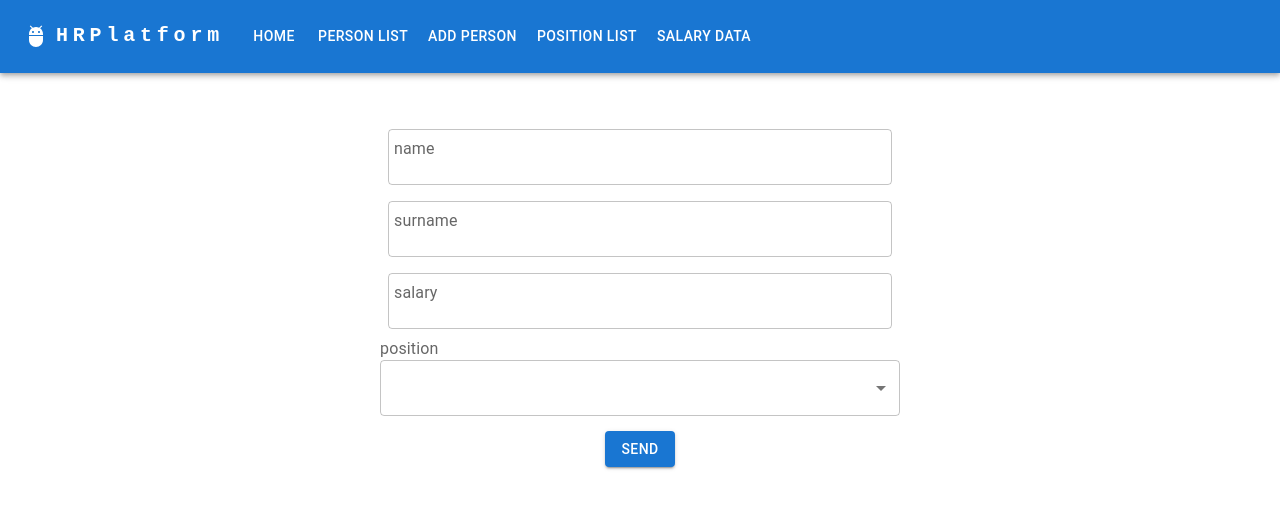
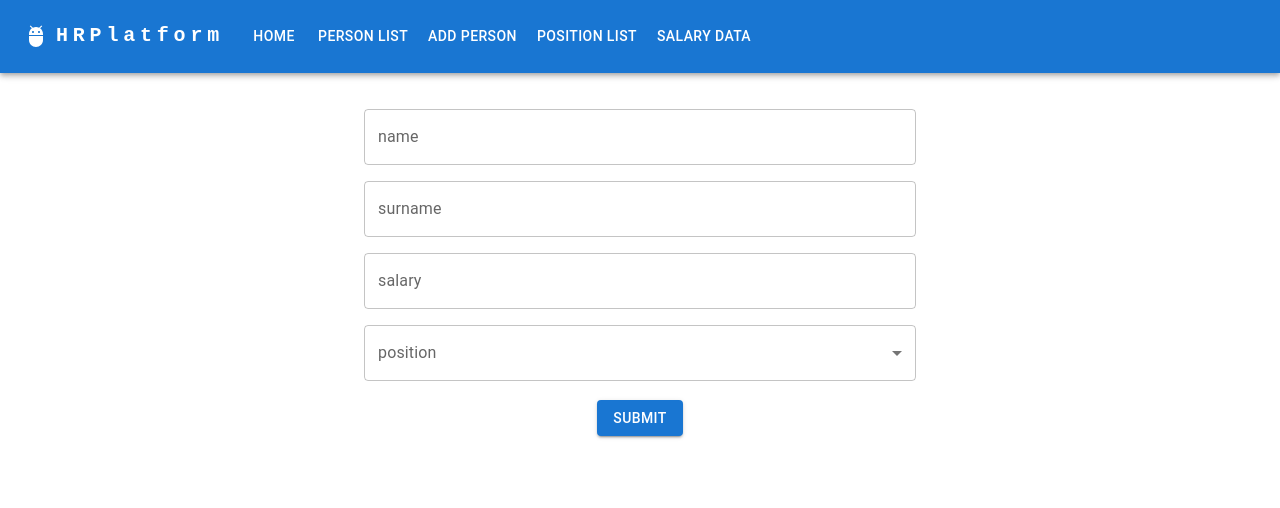
Before and after one commit to chimny/HRPlatformFrontEnd, a React (Create React App) app: page /addPerson in a window 1280 px wide. Shown: the top 508 px of the page. Built offline with nearby package versions, Linux system fonts and the light colour scheme.

Commit message:
migration add person route done

```diff
--- a/src/App.tsx
+++ b/src/App.tsx
@@ -9,12 +9,11 @@ import { Home } from './components/Home/Home';
 
 import { PositionList } from './components/Position/PositionList';
 import { SalaryData } from './components/Salary/SalaryData';
-import {AddNewPersonForm} from "./components/Form/AddNewPersonForm";
 import {Navigation} from "./components/Navigation/Navigation";
 import {PersonList} from "./components/PersonList/PersonList";
-import {UpdatePersonForm} from "./components/Form/UpdatePersonForm";
 
 import {Formik} from "./components/Formik/Formik";
+import {AddPerson} from "./components/AddPerson/AddPerson";
 
 
 
@@ -27,11 +26,10 @@ function App() {
       <BrowserRouter>
           <Navigation/>
           <Routes>
-              {/*@todo test route below*/}
-              <Route path='/' element={<Formik/>}/>
+              <Route path='/' element={<Home/>}/>
               <Route path='/personList' element={<PersonList/>}/>
               <Route path='/personList/chosenPerson/:personID' element={<Formik/>}/>
-              <Route path='/addPerson' element={<AddNewPersonForm/>}/>
+              <Route path='/addPerson' element={<AddPerson/>}/>
               <Route path='/position-list' element={<PositionList/>}/>
               <Route path='/salary-data' element={<SalaryData/>}/>
           </Routes>
--- /dev/null
+++ b/src/components/AddPerson/AddPerson.tsx
@@ -0,0 +1,6 @@
+import {Formik} from "../Formik/Formik";
+
+
+export const AddPerson = () => {
+  return <Formik/>
+}
--- a/src/components/Formik/Formik.tsx
+++ b/src/components/Formik/Formik.tsx
@@ -1,11 +1,14 @@
-import React from 'react';
+import React, {useState} from 'react';
 import {useFormik, Field, FormikProvider} from 'formik';
 import * as yup from 'yup';
-import {TextField, Button, FormControl, Select, InputLabel, MenuItem} from '@mui/material';
-import {FormikSelect, FormikSelectItem} from './FormikSelect';
+import {TextField, Button, Alert, Container} from '@mui/material';
+import {FormikSelect} from './FormikSelect';
 
 import './FormikField.css'
 import {positionObj} from "../../data/positionList";
+import Snackbar from "@mui/material/Snackbar";
+import {SeverityStatus} from "../Form/interface/severityStatusInterface";
+import {Spinner} from "../Spinner/Spinner";
 
 
 interface FormValues {
@@ -14,9 +17,6 @@ interface FormValues {
     position: string,
     salary: number | ""
 }
-
-
-
 
 
 const validationSchema = yup.object({
@@ -42,6 +42,25 @@ const validationSchema = yup.object({
 
 export const Formik = () => {
 
+    const [open, setOpen] = useState<boolean>(false);
+    const [severityStatus, setSeverityStatus] = useState<SeverityStatus>({
+        status: 'success',
+        message: ''
+    });
+    const [loading, setLoading] = useState<boolean>(false);
+
+
+    const handleClick = () => {
+        setOpen(true);
+    };
+
+    const handleClose = (event?: React.SyntheticEvent | Event, reason?: string) => {
+        if (reason === 'clickaway') {
+            return;
+        }
+        setOpen(false);
+    };
+
 
     const initialValues: FormValues = {
         name: '',
@@ -51,20 +70,61 @@ export const Formik = () => {
     }
 
 
-
     const formik = useFormik({
         initialValues,
         validationSchema: validationSchema,
-        onSubmit: (values) => {
-            alert(JSON.stringify(values, null, 2));
+        onSubmit: async (values) => {
+
+
+            setLoading(true);
+
+
+            try {
+                const res = await fetch(`http://localhost:3001/addPerson`, {
+                    method: 'POST',
+                    headers: {
+                        'Content-Type': 'application/json',
+                    },
+                    body: JSON.stringify(values),
+                });
+
+
+                setSeverityStatus({status: 'success', message: 'data has been sent'})
+                formik.resetForm();
+
+
+            } catch (e) {
+                setSeverityStatus({
+                    status: 'error',
+                    message: `unexpected error occurred ${e}`
+                })
+            } finally {
+
+                console.log('done')
+                handleClick();
+                setLoading(false);
+
+            }
+
+
         },
     });
 
+
+    if (loading) {
         return (
-        <div className={'wrapper'}>
+            <Spinner/>
+        )
+    }
+
+
+    return (
+        <Container
+            maxWidth="sm" sx={{padding: '20px'}}
+        >
             <FormikProvider value={formik}>
                 <form onSubmit={formik.handleSubmit}>
-                <div className='FormikField'> <TextField
+                    <div className='FormikField'><TextField
                         className='FormikField'
                         autoComplete='off'
                         fullWidth
@@ -76,7 +136,6 @@ export const Formik = () => {
                         error={formik.touched.name && Boolean(formik.errors.name)}
                         helperText={formik.touched.name && formik.errors.name}
                     /></div>
-
 
 
                     <div className='FormikField'>
@@ -107,16 +166,25 @@ export const Formik = () => {
                             helperText={formik.touched.salary && formik.errors.salary}
                         /></div>
 
-                <FormikSelect name={'position'} label={'position'} items={positionObj} error={Boolean(formik.touched.position && Boolean(formik.errors.position))}  />
+                    <FormikSelect name={'position'} label={'position'} items={positionObj}
+                                  error={Boolean(formik.touched.position && Boolean(formik.errors.position))}/>
 
 
-
-                <div className='StyledButton'><Button color="primary" variant="contained"   type="submit">
+                    <div className='StyledButton'><Button color="primary" variant="contained" type="submit">
                         Submit
                     </Button></div>
 
                 </form>
             </FormikProvider>
-        </div>
+
+            <Snackbar open={open} autoHideDuration={8000} onClose={handleClose}>
+
+                <Alert onClose={handleClose} severity={severityStatus.status} sx={{width: '100%'}}>
+                    {severityStatus.message}
+                </Alert>
+
+            </Snackbar>
+
+        </ Container>
     );
 };
```
Lines whose indentation alone changed are shown as unchanged.
